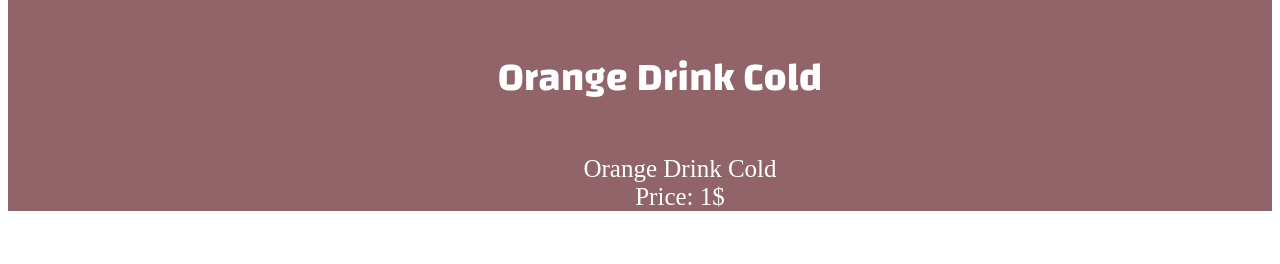
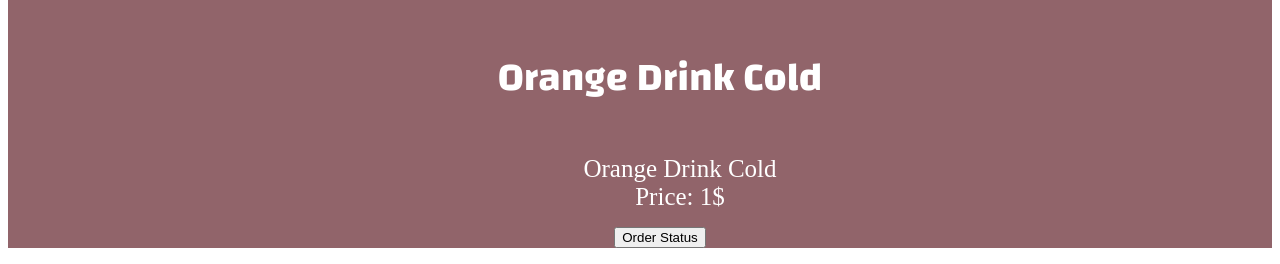
Before and after one commit to AhmadAltarifi/onepagerestaruent, a plain HTML site: page index.html in a window 1280 px wide. Shown: the part 5786-6050 px from the top of the page. Before the commit the page ends 6013 px from the top, so only its background shows below. Drawn offline with Linux system fonts and the light colour scheme.

Commit message:
Update index.html

```diff
--- a/index.html
+++ b/index.html
@@ -149,6 +149,17 @@
                     <dd style="color: white; font-size: 25px;">Price: 1$</dd>
                 </dl>
             </li>
+            <li>
+                <div>
+                    <button onclick="myFunction()">Order Status</button>
+
+                    <script>
+                        function myFunction() {
+                            alert("Your Order is Proccessing");
+                        }
+                    </script>
+                </div>
+            </li>
         </ul>
     </div>
 
```
